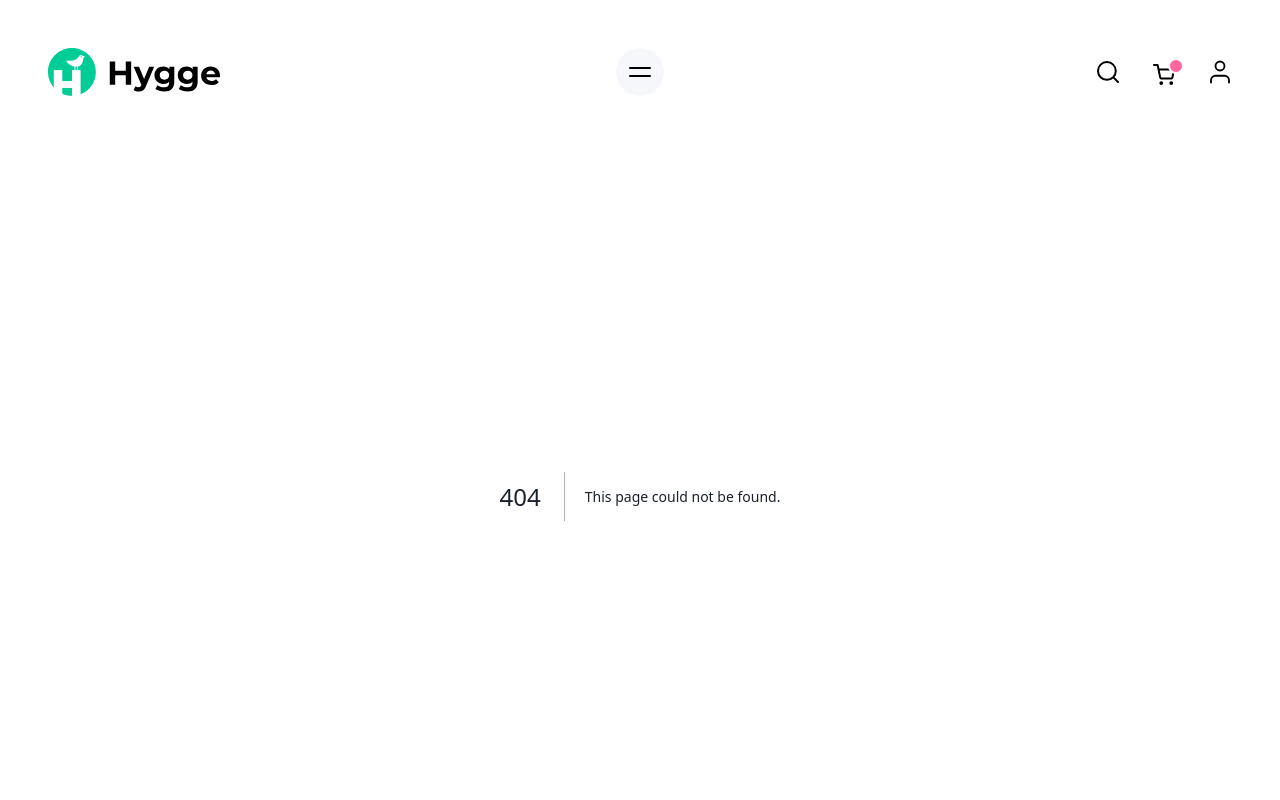
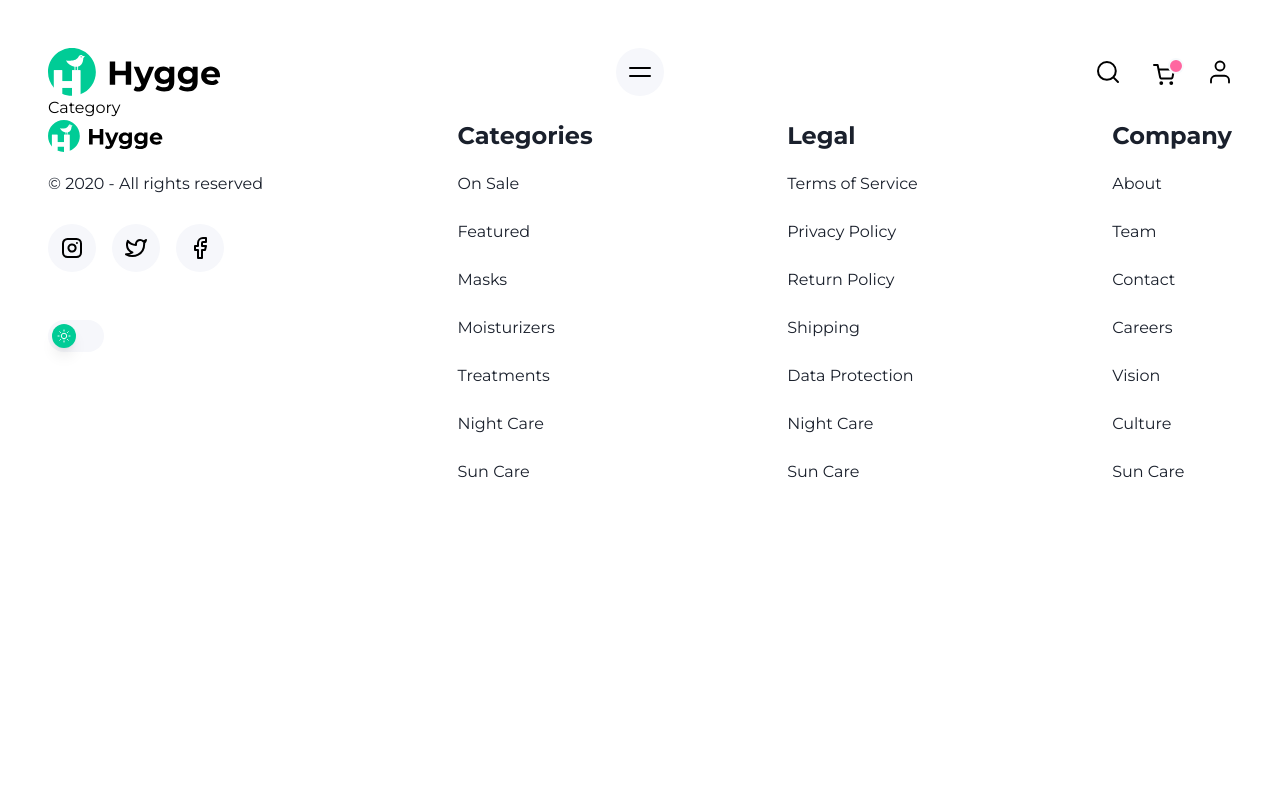
Before and after one commit to TuVoXuan/cosmetics-store-fe, a Next.js app: page /category/1 in a window 1280 px wide. Before the commit this address had no page. Shown: the top 800 px of the page. Built offline with nearby package versions, Linux system fonts and the light colour scheme.

Commit message:
feat: create file category page

```diff
--- /dev/null
+++ b/pages/category/[id].tsx
@@ -0,0 +1,5 @@
+import React from "react";
+
+export default function Category() {
+	return <div>Category</div>;
+}
```
